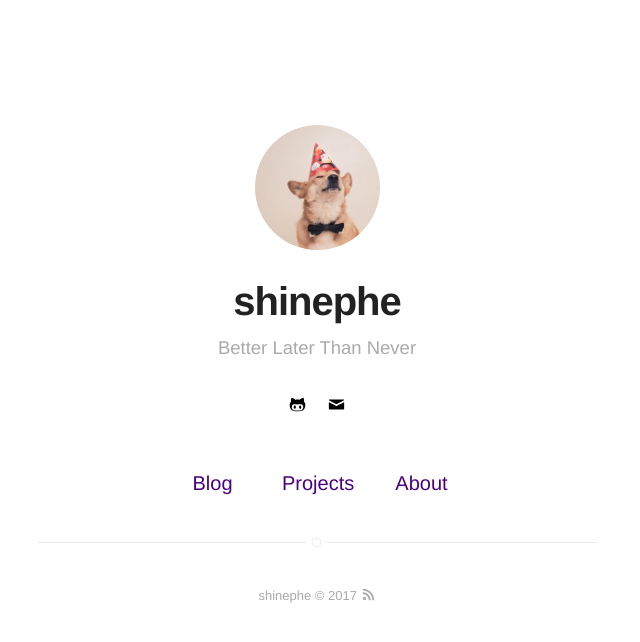
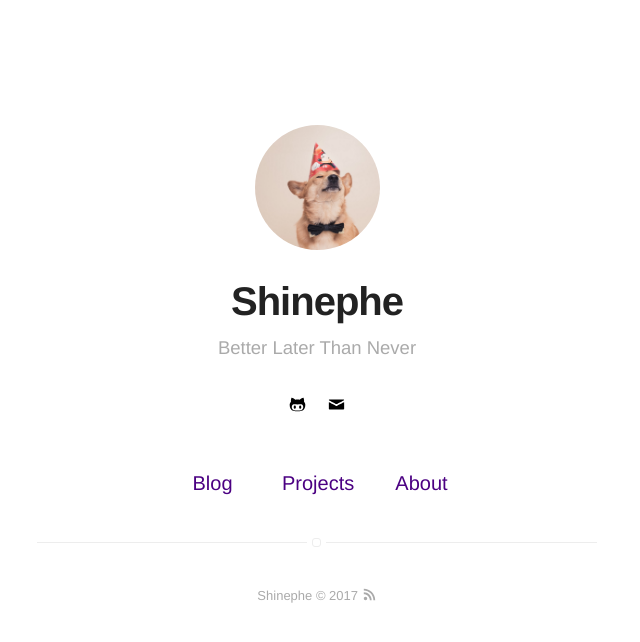
Before and after one commit to shinephe/shinephe.github.io, a Jekyll site: the page built from index.html, in a window 1280 px wide. Shown: the top 642 px of the page, without its empty margins (323-963 px from the left). Built offline with Jekyll 4.4.1, drawn with Linux system fonts in a browser that asks for light colours.

```diff
--- a/_config.yml
+++ b/_config.yml
@@ -1,5 +1,5 @@
 # main text of home
-name: shinephe
+name: Shinephe
 bio: Better Later Than Never
 
 # twitter summary info
```
